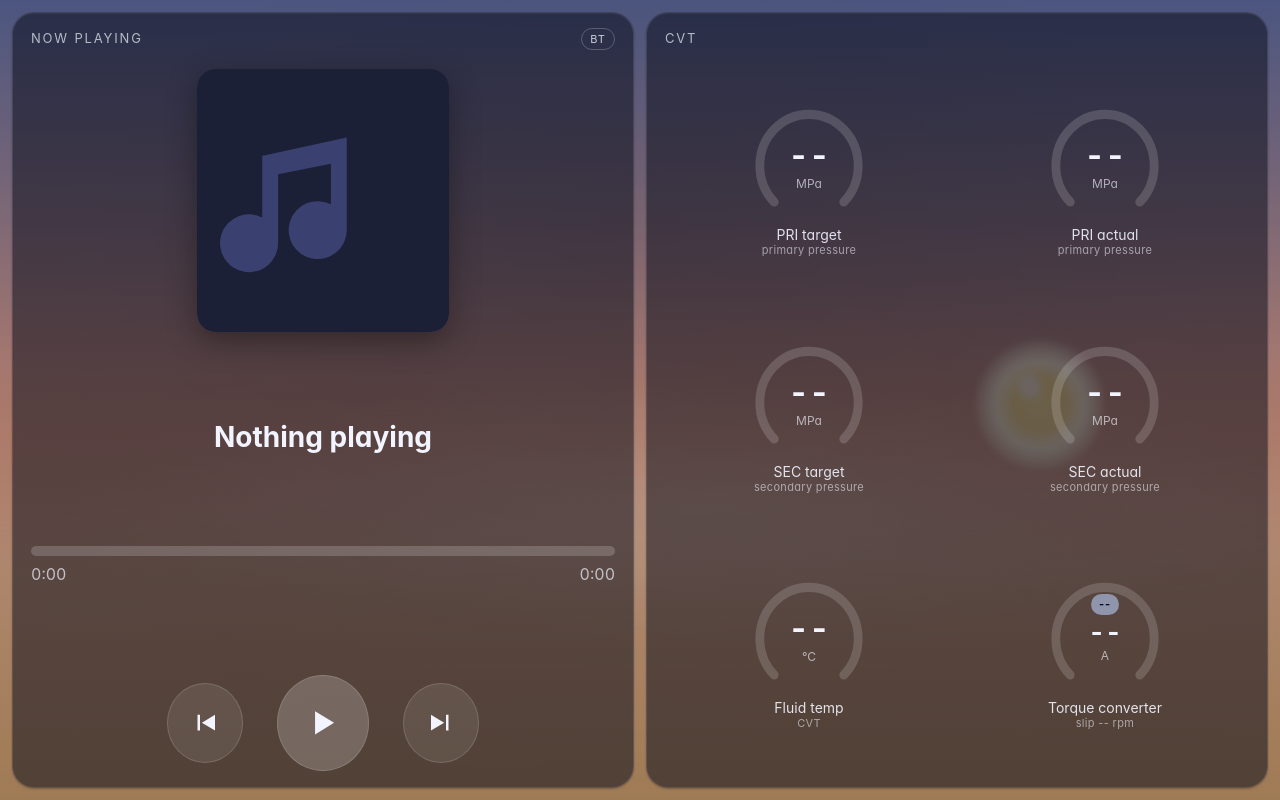
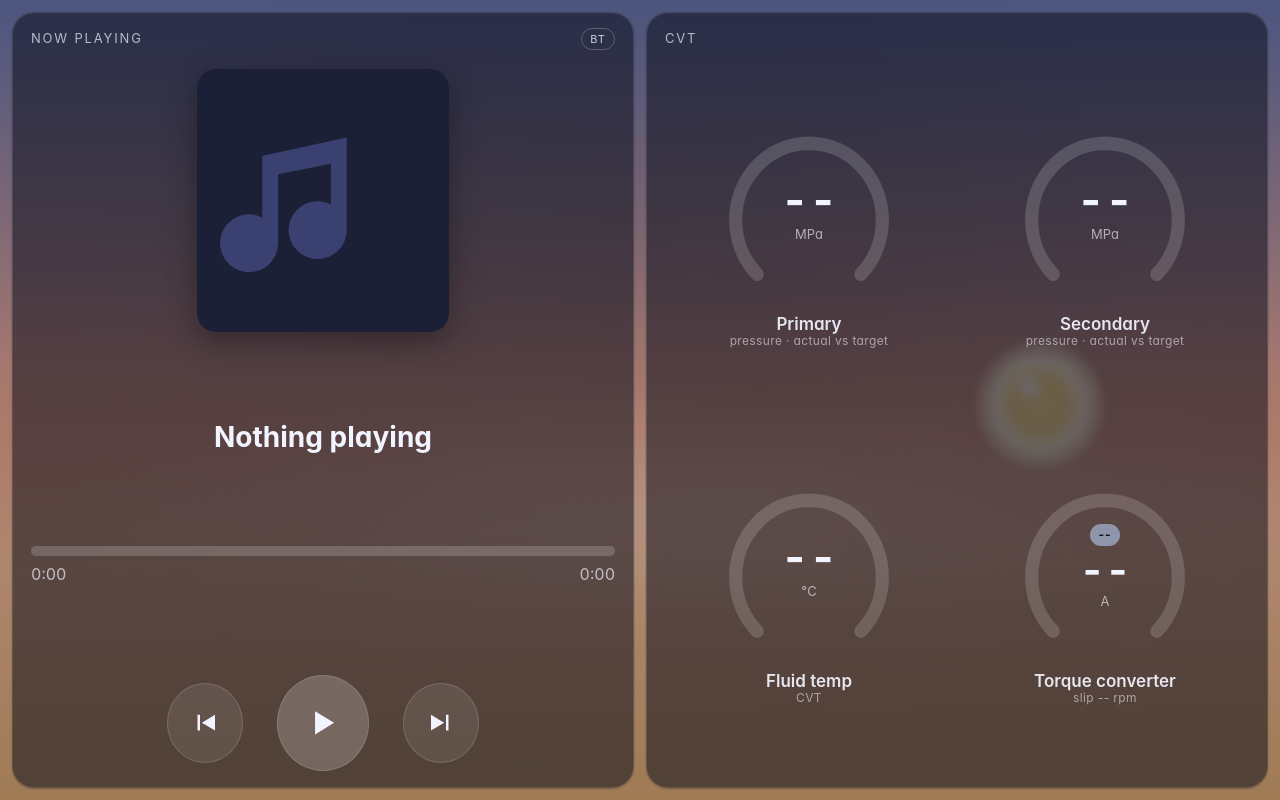
Before and after one commit to NotYourAvegereRed/caguas-sky, a plain HTML site: page dashboard/index.html in a window 1280 px wide. Drawn offline with Linux system fonts and the light colour scheme.

Commit message:
CVT panel: combine target + actual gauges (6 tiles -> 2x2), add peak hold
- Primary / Secondary: one gauge each. Arc + big number = actual; target is a
  white notch + tick on the ring, with a faint band (35%) for the gap, and a
  "T x.xx · Δ ±x.xx" line under the number.
- Peak hold (PeakHold class): gold line on the pressures above 2.25 MPa, dim
  white tick + "P = n" on fluid temp. Holds 5.5 s, fades 0.6 s, resets.
  PEAK_MIN_MPA / PEAK_HOLD_MS / PEAK_FADE_MS at the top of hud.js.
- Bigger dials (176 px). Smoothing, polling and the torque converter tile
  unchanged; marks are hidden during the wake / welcome sweeps.

Co-Authored-By: Claude Opus 5.5 <noreply@anthropic.com>

```diff
--- a/dashboard/src/hud.css
+++ b/dashboard/src/hud.css
@@ -31,23 +31,34 @@
 }
 .tag--demo { color: #ffd479; border-color: rgba(255,212,121,.5); }
 
-/* ---- CVT: 2 columns x 3 rows. Rows pair target vs actual. ---- */
-.cvt { flex: 1; min-height: 0; display: grid; grid-template-columns: 1fr 1fr; grid-template-rows: repeat(3, 1fr); gap: 2px 8px; }
+/* ---- CVT: 2 x 2 (primary, secondary / fluid temp, torque converter). Target lives on the actual gauge. ---- */
+.cvt { flex: 1; min-height: 0; display: grid; grid-template-columns: 1fr 1fr; grid-template-rows: 1fr 1fr; gap: 6px 8px; }
 .cell { display: flex; flex-direction: column; align-items: center; justify-content: center; min-height: 0; contain: layout paint; }
 .gauge__dial { will-change: transform; }   /* each dial on its own GPU layer: a moving needle repaints only its own dial */
-.gauge__dial { position: relative; width: 118px; height: calc(118px * var(--px-aspect)); }
-.gauge__dial svg { width: 100%; height: 100%; display: block; }
-.gauge__track, .gauge__value { fill: none; stroke-width: 9; stroke-linecap: round; }
+.gauge__dial { position: relative; width: 176px; height: calc(176px * var(--px-aspect)); }
+.gauge__dial svg { width: 100%; height: 100%; display: block; overflow: visible; }   /* target notch sits just outside the ring */
+.gauge__track, .gauge__value, .gauge__gap { fill: none; stroke-width: 9; stroke-linecap: round; }
 .gauge__track { stroke: rgba(255,255,255,.16); }
 .gauge__value { stroke: var(--lvl, #7ce3c4); transition: opacity .2s; }   /* the needle easing is done in JS: a CSS transition on top doubled the GPU work */
+.gauge__gap { stroke: var(--lvl, #7ce3c4); stroke-linecap: butt; }        /* actual-to-target band; opacity .35 set in JS */
+.gauge__tgt line { stroke: #fff; stroke-width: 2; stroke-linecap: round; }
+.gauge__tgt polygon { fill: #fff; }
+/* peak: gold = soft wide line under a thin core (no SVG filter, cheap on the Pi); dim = thin white tick only */
+.gauge__peak line { stroke-linecap: round; }
+.gauge__peak--gold .pk-glow { stroke: #ffd27a; stroke-width: 6; opacity: .35; }
+.gauge__peak--gold .pk-core { stroke: #ffe3a8; stroke-width: 2.2; }
+.gauge__peak--dim .pk-glow { display: none; }
+.gauge__peak--dim .pk-core { stroke: rgba(255,255,255,.45); stroke-width: 1.5; }
 .gauge__num {
   position: absolute; inset: 0; display: flex; flex-direction: column;
-  align-items: center; justify-content: center; padding-top: 2px;
+  align-items: center; justify-content: center; padding-top: 6px;
 }
-.gauge__num b { font-size: 32px; font-weight: 650; font-variant-numeric: tabular-nums; line-height: 1; }
-.gauge__num i { font-style: normal; font-size: 12px; color: rgba(242,244,255,.64); margin-top: 3px; }
-.cell__label { margin-top: 0; text-align: center; font-size: 14px; line-height: 1.2; color: rgba(242,244,255,.9); }
-.cell__label small { display: block; color: rgba(242,244,255,.56); font-size: 11px; letter-spacing: .03em; }
+.gauge__num b { font-size: 44px; font-weight: 650; font-variant-numeric: tabular-nums; line-height: 1; }
+.gauge__num i { font-style: normal; font-size: 13px; color: rgba(242,244,255,.64); margin-top: 3px; }
+.gauge__sub { font-size: 13px; margin-top: 8px; height: 16px; color: rgba(242,244,255,.85); font-variant-numeric: tabular-nums; white-space: nowrap; }
+.cell:has(.gauge__peak--dim) .gauge__sub { color: rgba(255,255,255,.4); }   /* fluid temp "P = 106" is dim */
+.cell__label { margin-top: 2px; text-align: center; font-size: 17px; font-weight: 600; line-height: 1.2; color: rgba(242,244,255,.92); }
+.cell__label small { display: block; color: rgba(242,244,255,.56); font-size: 12px; font-weight: 400; letter-spacing: .03em; }
 
 /* torque converter tile: same dial as the gauges, arc = TCC current, colored by state */
 .lock__arc { stroke: var(--lc, #8f95ab); }
@@ -57,7 +68,8 @@
   padding: 2px 8px; border-radius: 999px; color: #0b0e1c; background: var(--lc, #aab0c8);
   margin-bottom: 2px; transition: background .3s;
 }
-.lock__in b { font-size: 26px; }
+.lock__in b { font-size: 40px; }
+.lock__chip { font-size: 12px; }
 .lock__in i { margin-top: 0; }
 .lock__coast {
   font-size: 10px; letter-spacing: .12em; text-transform: uppercase; color: var(--lc);
--- a/dashboard/src/hud.js
+++ b/dashboard/src/hud.js
@@ -1,4 +1,4 @@
-// HUD: CVT (left, 6 tiles) + now playing with album art (right). Panels cover the screen.
+// HUD: CVT (2x2: primary, secondary, fluid temp, torque converter) + now playing with album art (right). Panels cover the screen.
 // Data contract (JSON, same shape for demo and live):
 //   { cvt:   { p_primary_target_mpa, p_primary_actual_mpa,
 //              p_secondary_target_mpa, p_secondary_actual_mpa,
@@ -44,16 +44,30 @@ const CONFIG = {
   // Live by default (CVT + media from hud-service). ?demo=1: fake data, only to judge the layout.
   demo: new URLSearchParams(location.search).get("demo") === "1",
   ws: `ws://${location.hostname}:8766`,
+  // key = big number + arc; tgt = the TCM's target (white notch + gap band); peak = "gold" | "dim" | none
   gauges: [
-    { key: "p_primary_target_mpa",   label: "PRI target", sub: "primary pressure",   unit: "MPa", min: 0,  max: 6,   dec: 2, stops: PRESSURE_STOPS },
-    { key: "p_primary_actual_mpa",   label: "PRI actual", sub: "primary pressure",   unit: "MPa", min: 0,  max: 6,   dec: 2, stops: PRESSURE_STOPS },
-    { key: "p_secondary_target_mpa", label: "SEC target", sub: "secondary pressure", unit: "MPa", min: 0,  max: 6,   dec: 2, stops: PRESSURE_STOPS },
-    { key: "p_secondary_actual_mpa", label: "SEC actual", sub: "secondary pressure", unit: "MPa", min: 0,  max: 6,   dec: 2, stops: PRESSURE_STOPS },
-    { key: "temp_c",                 label: "Fluid temp", sub: "CVT",              unit: "°C",  min: 20, max: 130, dec: 0, stops: TEMP_STOPS }
+    { key: "p_primary_actual_mpa",   tgt: "p_primary_target_mpa",   peak: "gold", label: "Primary",    sub: "pressure · actual vs target", unit: "MPa", min: 0,  max: 6,   dec: 2, stops: PRESSURE_STOPS },
+    { key: "p_secondary_actual_mpa", tgt: "p_secondary_target_mpa", peak: "gold", label: "Secondary",  sub: "pressure · actual vs target", unit: "MPa", min: 0,  max: 6,   dec: 2, stops: PRESSURE_STOPS },
+    { key: "temp_c",                                                peak: "dim",  label: "Fluid temp", sub: "CVT",                         unit: "°C",  min: 20, max: 130, dec: 0, stops: TEMP_STOPS }
   ]
 };
 
 const SMOOTH_TAU = 0.09;   // s; bigger = smoother but slower needles, 0 = no smoothing
+const PEAK_MIN_MPA = 2.25;   // gold peak line only when the held pressure peak is above this
+const PEAK_HOLD_MS = 5500;   // peak holds this long, then fades
+const PEAK_FADE_MS = 600;    // fade time, then it resets to the live value
+
+// Peak hold: jumps to any new max at once, holds PEAK_HOLD_MS, fades over PEAK_FADE_MS, then restarts from the live value.
+// update() returns { v, a } (a = opacity 0..1) or null when there is no value.
+class PeakHold {
+  v = null; t = 0;
+  update(x, now) {
+    if (x == null) return (this.v = null);
+    if (this.v == null || x >= this.v || now - this.t > PEAK_HOLD_MS + PEAK_FADE_MS) { this.v = x; this.t = now; }
+    const age = now - this.t;
+    return { v: this.v, a: age <= PEAK_HOLD_MS ? 1 : 1 - (age - PEAK_HOLD_MS) / PEAK_FADE_MS };
+  }
+}
 
 const hex2rgb = (h) => [1, 3, 5].map((i) => parseInt(h.slice(i, i + 2), 16));
 function colorAt(stops, v) {
@@ -149,17 +163,51 @@ const gaugeEls = {};
 for (const g of CONFIG.gauges) {
   const el = document.createElement("div");
   el.className = "cell";
+  // marks (target, peak) are drawn at angle 0 and turned into place with rotate(); x 104..116 = r 44..56 from the center, across the track
   el.innerHTML = `
     <div class="gauge__dial">
       <svg viewBox="0 0 120 120" preserveAspectRatio="none" aria-hidden="true">
         <circle class="gauge__track" cx="60" cy="60" r="50" pathLength="100" stroke-dasharray="75 100" transform="rotate(135 60 60)"/>
+        ${g.tgt ? '<circle class="gauge__gap" cx="60" cy="60" r="50" pathLength="100" stroke-dasharray="0 100" transform="rotate(135 60 60)"/>' : ""}
         <circle class="gauge__value" cx="60" cy="60" r="50" pathLength="100" stroke-dasharray="0 100" transform="rotate(135 60 60)"/>
+        ${g.peak ? `<g class="gauge__peak gauge__peak--${g.peak}" opacity="0"><line class="pk-glow" x1="104" y1="60" x2="116" y2="60"/><line class="pk-core" x1="104" y1="60" x2="116" y2="60"/></g>` : ""}
+        ${g.tgt ? '<g class="gauge__tgt" opacity="0"><line x1="105" y1="60" x2="115" y2="60"/><polygon points="117.5,60 123.5,56.5 123.5,63.5"/></g>' : ""}
       </svg>
-      <div class="gauge__num"><b>--</b><i>${g.unit}</i></div>
+      <div class="gauge__num"><b>--</b><i>${g.unit}</i><small class="gauge__sub"></small></div>
     </div>
     <div class="cell__label">${g.label}<small>${g.sub}</small></div>`;
   cvtHost.appendChild(el);
-  gaugeEls[g.key] = { el, arc: el.querySelector(".gauge__value"), num: el.querySelector("b"), cfg: g };
+  gaugeEls[g.key] = { el, arc: el.querySelector(".gauge__value"), num: el.querySelector("b"), cfg: g,
+    gap: el.querySelector(".gauge__gap"), tgtEl: el.querySelector(".gauge__tgt"), pkEl: el.querySelector(".gauge__peak"),
+    subEl: el.querySelector(".gauge__sub"), tgt: null, peak: g.peak ? new PeakHold() : null, raw: null };
+}
+const angleOf = (cfg, v) => 135 + 270 * Math.max(0, Math.min(1, (v - cfg.min) / (cfg.max - cfg.min)));
+const fmtD = (x, dec) => (x < 0 ? "−" : "+") + Math.abs(x).toFixed(dec);   // real minus sign, like the mockup
+// target notch + gap band + peak line + the small line under the number. Hidden during the wake / welcome sweeps.
+// Only writes to the DOM when something visible changed (same rule as drawGauge).
+function drawMarks(o, now) {
+  const { cfg } = o, set = (k, el, attr, val) => { if (o[k] !== val) { el.setAttribute(attr, val); o[k] = val; } };
+  const anim = WAKE.k < 1 || SWEEP.on || o.shown == null;
+  if (o.tgtEl) {
+    const ok = !anim && o.tgt != null;
+    set("_tO", o.tgtEl, "opacity", ok ? "1" : "0"); set("_gO", o.gap, "opacity", ok ? ".35" : "0");
+    if (ok) {
+      const fA = 75 * (angleOf(cfg, o.shown) - 135) / 270, fT = 75 * (angleOf(cfg, o.tgt) - 135) / 270;
+      set("_tR", o.tgtEl, "transform", `rotate(${angleOf(cfg, o.tgt).toFixed(1)} 60 60)`);
+      set("_gD", o.gap, "stroke-dasharray", `${Math.abs(fA - fT).toFixed(2)} 100`);
+      set("_gF", o.gap, "stroke-dashoffset", (-Math.min(fA, fT)).toFixed(2));
+    }
+  }
+  const p = o.peak?.update(o.raw, now);
+  if (o.pkEl) {
+    const show = !anim && p && (cfg.peak === "dim" || p.v > PEAK_MIN_MPA);
+    set("_pO", o.pkEl, "opacity", show ? p.a.toFixed(2) : "0");
+    if (show) set("_pR", o.pkEl, "transform", `rotate(${angleOf(cfg, p.v).toFixed(1)} 60 60)`);
+  }
+  const sub = o.shown == null ? ""
+    : cfg.tgt ? (o.tgt == null ? "" : `T ${o.tgt.toFixed(cfg.dec)} · Δ ${fmtD(o.shown - o.tgt, cfg.dec)}`)
+    : p ? `P = ${p.v.toFixed(cfg.dec)}` : "";
+  if (sub !== o._sub) { o.subEl.textContent = sub; o._sub = sub; }
 }
 // lockup tile: arc = TCC solenoid current (0..TCC_MAX_A), colored by state; chip = state; small line = slip
 const TCC_MAX_A = 0.7;   // full arc = the max the TCM commands on this car (0.70 A in the logs)
@@ -195,6 +243,7 @@ function stepTo(o, now) {
 }
 function setGauge(key, v) {
   const o = gaugeEls[key]; if (!o) return;
+  o.raw = v == null || Number.isNaN(v) ? null : v;   // the peak follows raw samples, not the eased needle
   if (v == null || Number.isNaN(v)) { o.target = o.shown = null; o.lastT = o.dur = null; drawGauge(o, null); return; }
   if (o.shown == null || SMOOTH_TAU <= 0) { o.shown = o.target = v; o.dur = null; o.lastT = performance.now(); drawGauge(o, v); return; }
   retarget(o, v);
@@ -281,6 +330,7 @@ function tick(now) {
     stepTo(o, now);
     if (paint && o.shown !== o.drawnAt) { drawGauge(o, o.shown); o.drawnAt = o.shown; }
   }
+  if (paint) for (const o of Object.values(gaugeEls)) drawMarks(o, now);
   for (const [s, draw] of [[slipS, drawSlip], [ampS, drawAmps]]) {
     if (s.target == null || s.shown == null) continue;
     stepTo(s, now);
@@ -293,7 +343,10 @@ function setCvt(c) {
   window.dispatchEvent(new CustomEvent("hud-cvt", { detail: c ?? null }));   // telemetry page (telemetry.js)
   wakeCheck(c);
   $("cvt-hz").textContent = c?.hz ? `${Math.round(c.hz)} Hz` : "";      // CVT readings per second
-  for (const g of CONFIG.gauges) setGauge(g.key, c?.[g.key]);
+  for (const g of CONFIG.gauges) {
+    setGauge(g.key, c?.[g.key]);
+    if (g.tgt) { const t = c?.[g.tgt]; gaugeEls[g.key].tgt = t == null || Number.isNaN(t) ? null : t; }
+  }
   setLockup(c?.lockup, c?.slip_rpm, c?.tcc_a);
 }
 
```
